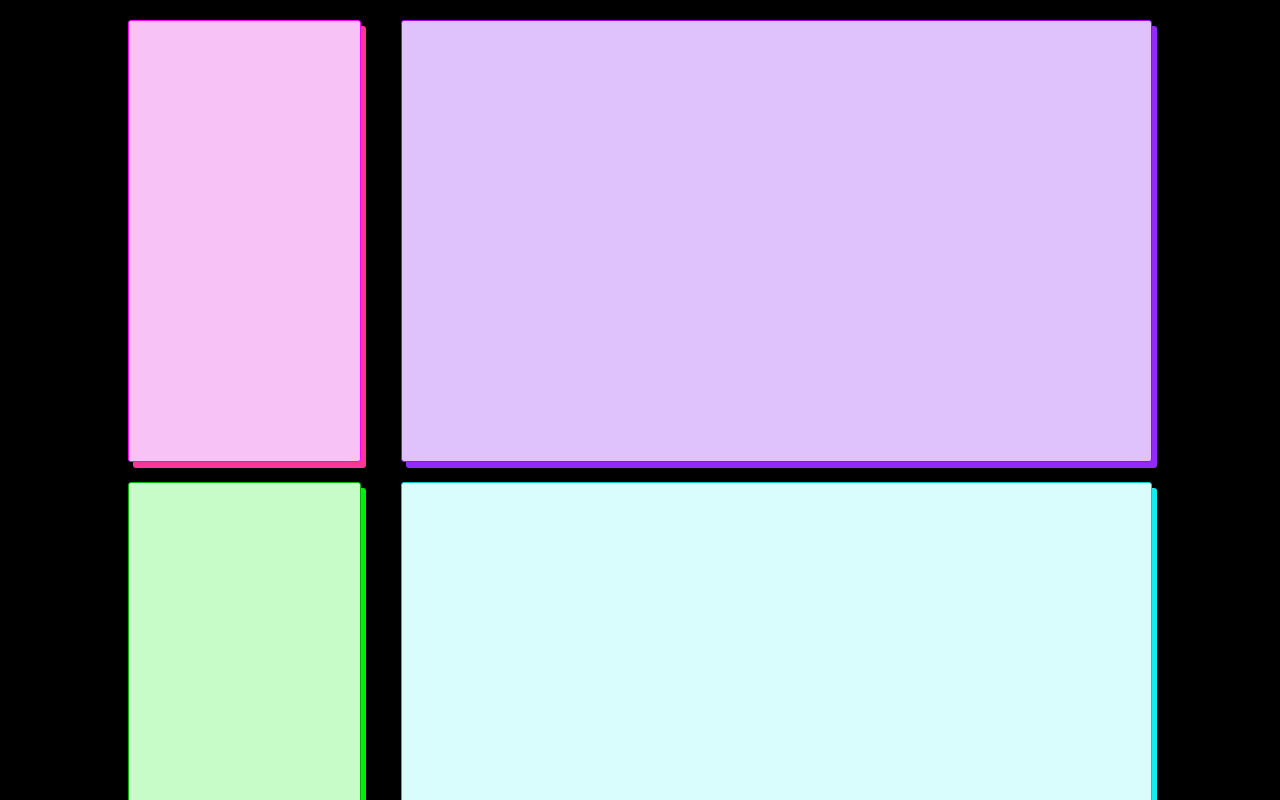
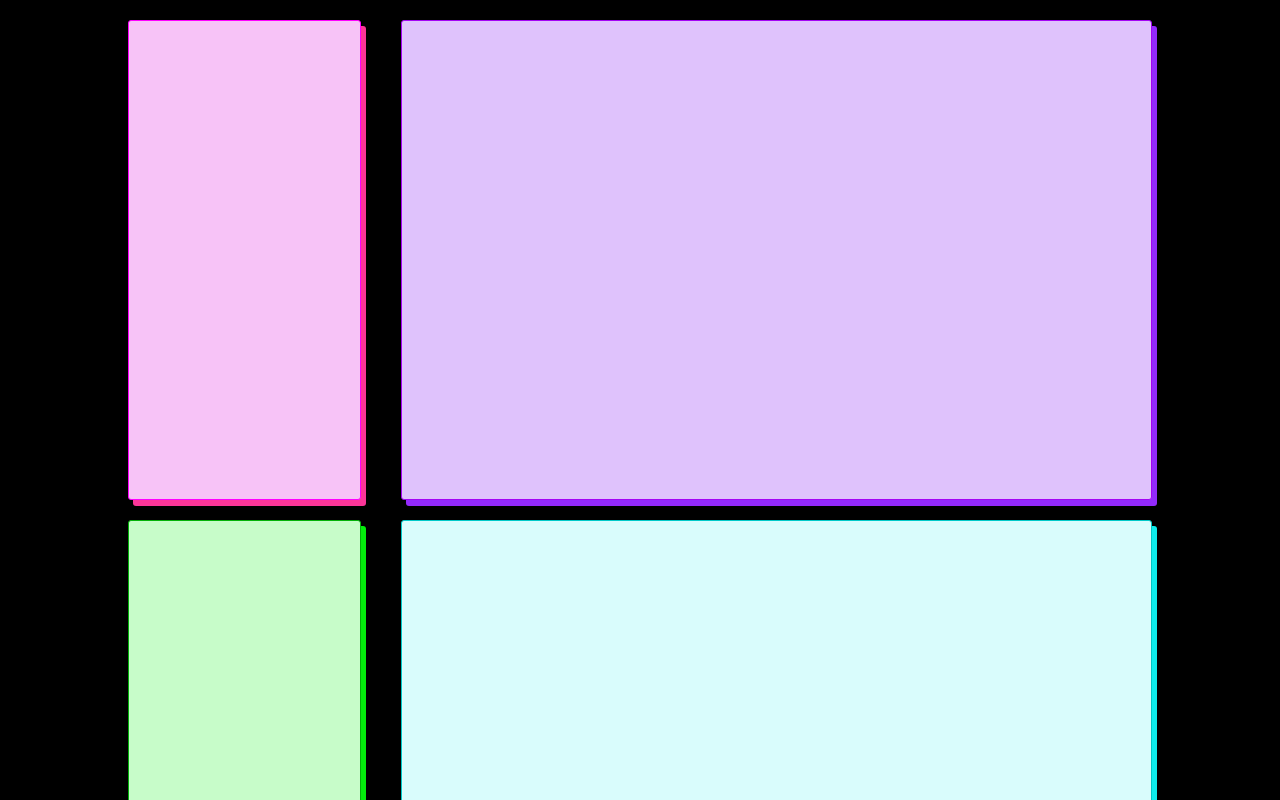
Before and after one commit to Euraldius/avielle-os, a Vue app: page /home#/resume in a window 1280 px wide. Shown: the top 800 px of the page. Built offline with nearby package versions, Linux system fonts and the light colour scheme.

Commit message:
Style headers better

```diff
--- a/src/App.vue
+++ b/src/App.vue
@@ -36,20 +36,10 @@ a:hover {
 }
 
 h1 {
-  color: black;
-  font-stretch: condensed;
-  font-weight: bold;
-  margin-bottom: 20px;
+  font-size: 2em;
 }
 
-h2 {
-  color: black;
-  font-stretch: condensed;
-  margin-top: 5px;
-  margin-bottom: 5px;
-}
-
-h3 {
+h1, h2, h3 {
   color: black;
   font-stretch: condensed;
 }
--- a/src/views/Resume.vue
+++ b/src/views/Resume.vue
@@ -29,6 +29,23 @@ export default {
   },
 };
 </script>
+
+<style lang="scss">
+.resume {
+  h2 {
+    margin-bottom: 10px;
+  }
+
+  h1, h2 {
+    margin-top: 20px;
+  }
+
+  h3 {
+    margin-top: 25px;
+    margin-bottom: 5px;
+  }
+}
+</style>
 
 <style scoped lang="scss">
 @import '@/assets/styles/variables.scss';
```
